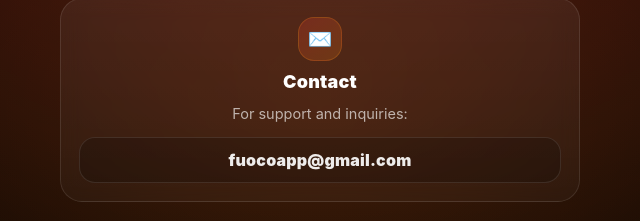
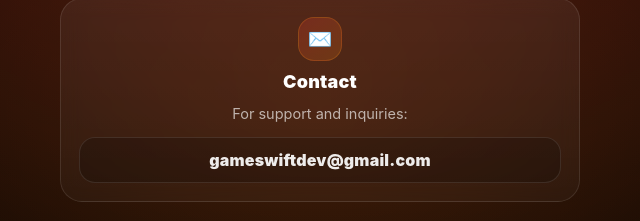
Before and after one commit to mabio91/gameswift, a plain HTML site: page index.html in a window 1280 px wide. Shown: the part 813-1034 px from the top of the page, 320-960 px from the left. Drawn offline with Linux system fonts and the light colour scheme.

Commit message:
Update index.html

```diff
--- a/index.html
+++ b/index.html
@@ -288,7 +288,7 @@ body::after{
       </p>
 
       <div class="contact-lines">
-        <a class="contact-pill" href="mailto:fuocoapp@gmail.com">fuocoapp@gmail.com</a>
+        <a class="contact-pill" href="mailto:gameswiftdev@gmail.com">gameswiftdev@gmail.com</a>
       </div>
     </section>
 
```
